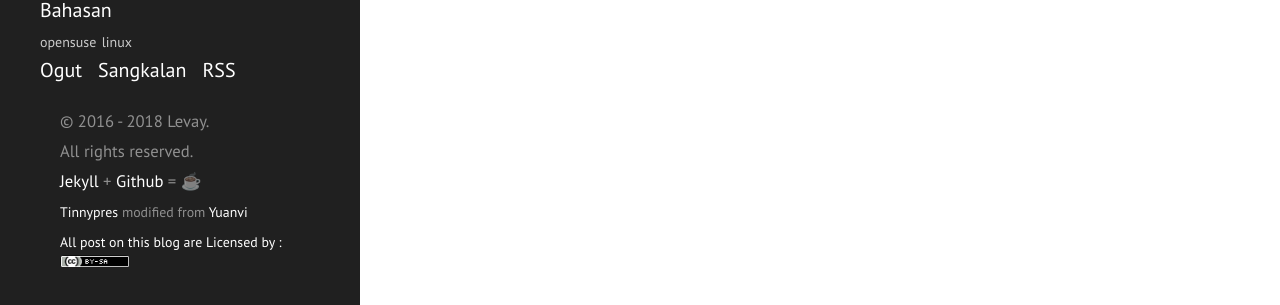
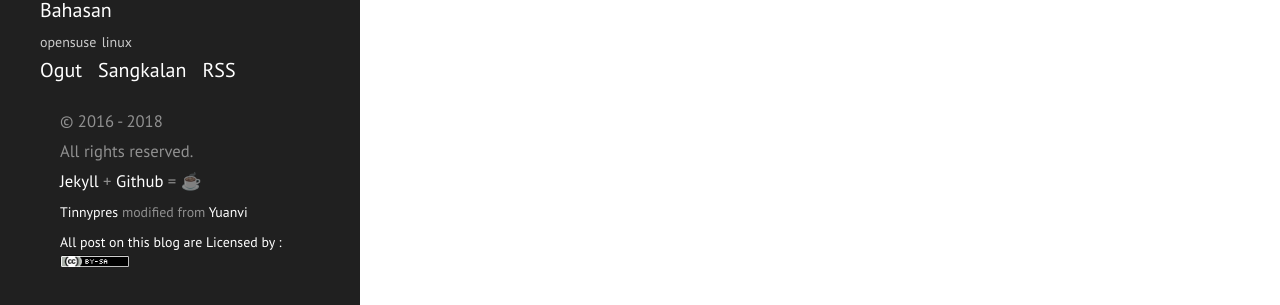
Before and after one commit to levay08/levay08.github.io, a Jekyll site: the page built from index.html, in a window 1280 px wide. Shown: the part 592-897 px from the top of the page. Built offline with Jekyll 4.4.1, drawn with Linux system fonts in a browser that asks for light colours.

Commit message:
Update sidebar.html

```diff
--- a/_includes/sidebar.html
+++ b/_includes/sidebar.html
@@ -51,7 +51,7 @@
     </ul>
 
   <div class="container">
-   <small class="block">&copy; 2016 - {{ site.time | date: '%Y' }} Levay. <br />All rights reserved.</small><br />
+   <small class="block">&copy; 2016 - {{ site.time | date: '%Y' }} <br />All rights reserved.</small><br />
    <small class="block"><a href="http://jekyllrb.com/">Jekyll</a> + <a href="https://github.io">Github </a> = ☕<br />
    <small><a href="https://tinypress.co/">Tinnypres</a> modified from <a href="https://github.com/yuanvi/blog">Yuanvi</a></small><br>
    <small><a href="https://creativecommons.org/licenses/by-sa/4.0/">All post on this blog are Licensed by :<br><img src="/assets/ccbysa.png" width="70" ></a> </small>
```
